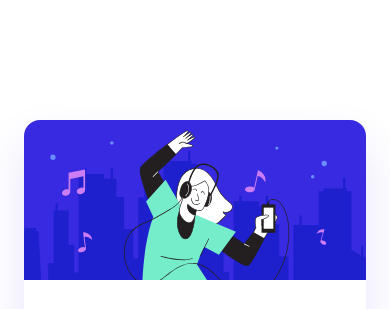
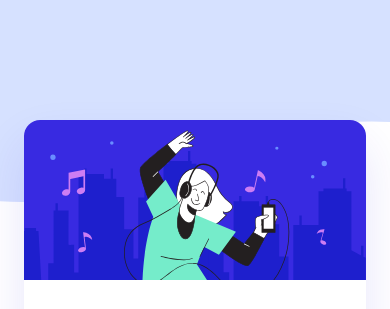
Before and after one commit to Adirahu/order-summary, a plain HTML site: page index.html in a window 390 px wide. Shown: the top 309 px of the page. Drawn offline with Linux system fonts and the light colour scheme; files whose address does not match are found by name.

Commit message:
Fix broken image paths for GitHub Pages
Point images at files inside the repo instead of a local Downloads
folder, and add the missing mobile background pattern.

```diff
--- a/index.html
+++ b/index.html
@@ -9,7 +9,7 @@
     <body>
         <main>
             <article class="summary-card">
-                <img src="c:\Users\hermano\Downloads\order-summary-component-main\images\illustration-hero.svg" alt="">
+                <img src="illustration-hero.svg" alt="">
 
                 <div class="summary-content">
                     <h1>Order summary</h1>
@@ -18,7 +18,7 @@
                         <div class="plan-info">
                             <img
                               class="plan-icon"
-                              src="c:\Users\hermano\Downloads\order-summary-component-main\images\icon-music.svg"
+                              src="icon-music.svg"
                               alt="music-icon"
                             >
 
--- a/order.css
+++ b/order.css
@@ -22,7 +22,7 @@ body {
   margin: 0;
   min-height: 100vh;
   background-color: var(--pale-blue);
-  background-image: url("./assets/images/pattern-background-desktop.svg");
+  background-image: url("pattern-background-desktop.svg");
   background-repeat: no-repeat;
   background-size: 100% auto;
   color: var(--dark-blue);
@@ -161,7 +161,7 @@ main {
 
 @media (max-width: 480px) {
   body {
-    background-image: url("./assets/images/pattern-background-mobile.svg");
+    background-image: url("pattern-background-mobile.svg");
   }
 
   .summary-card > img {
```
Also changed, not shown: pattern-background-mobile.svg (added).
